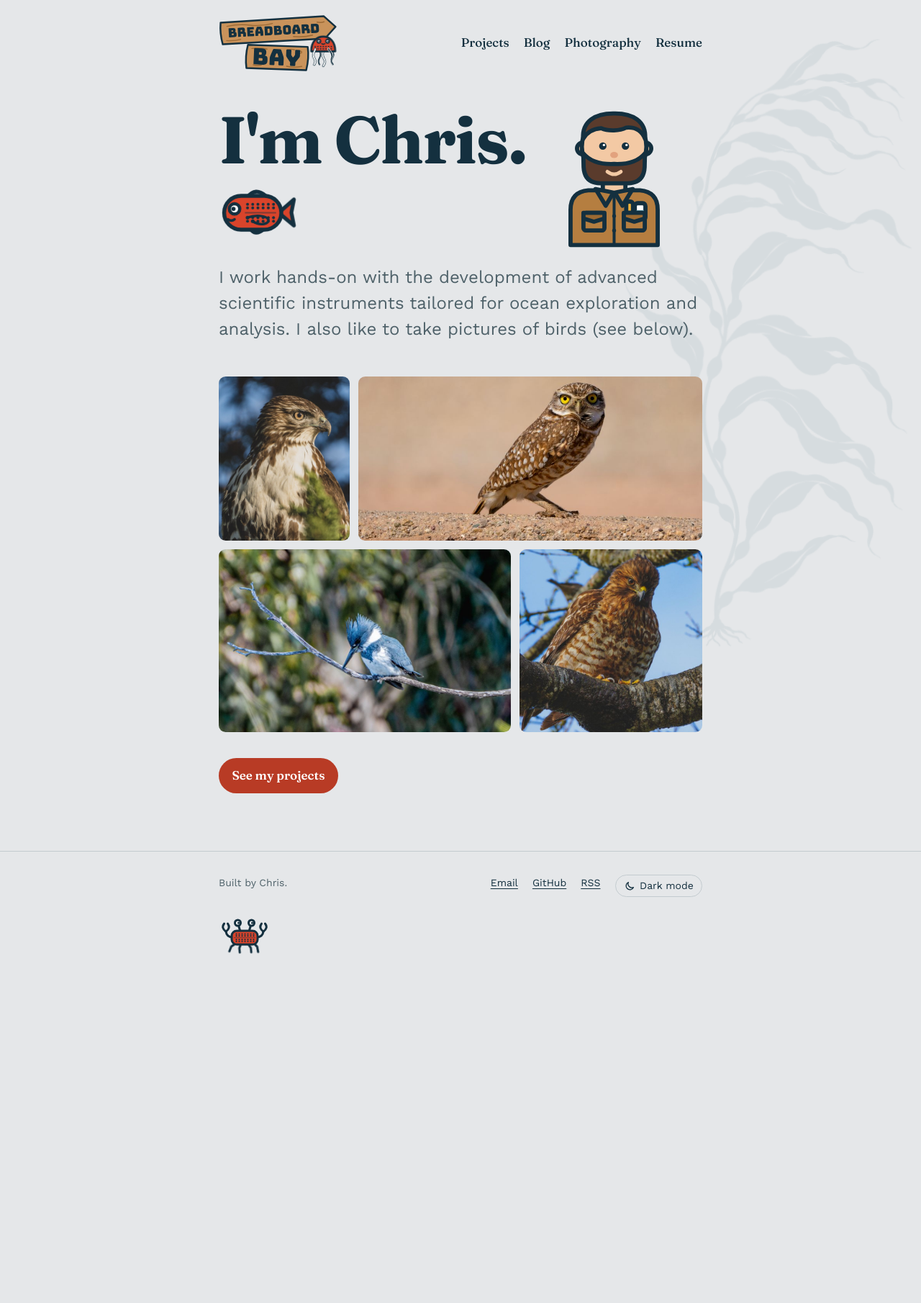
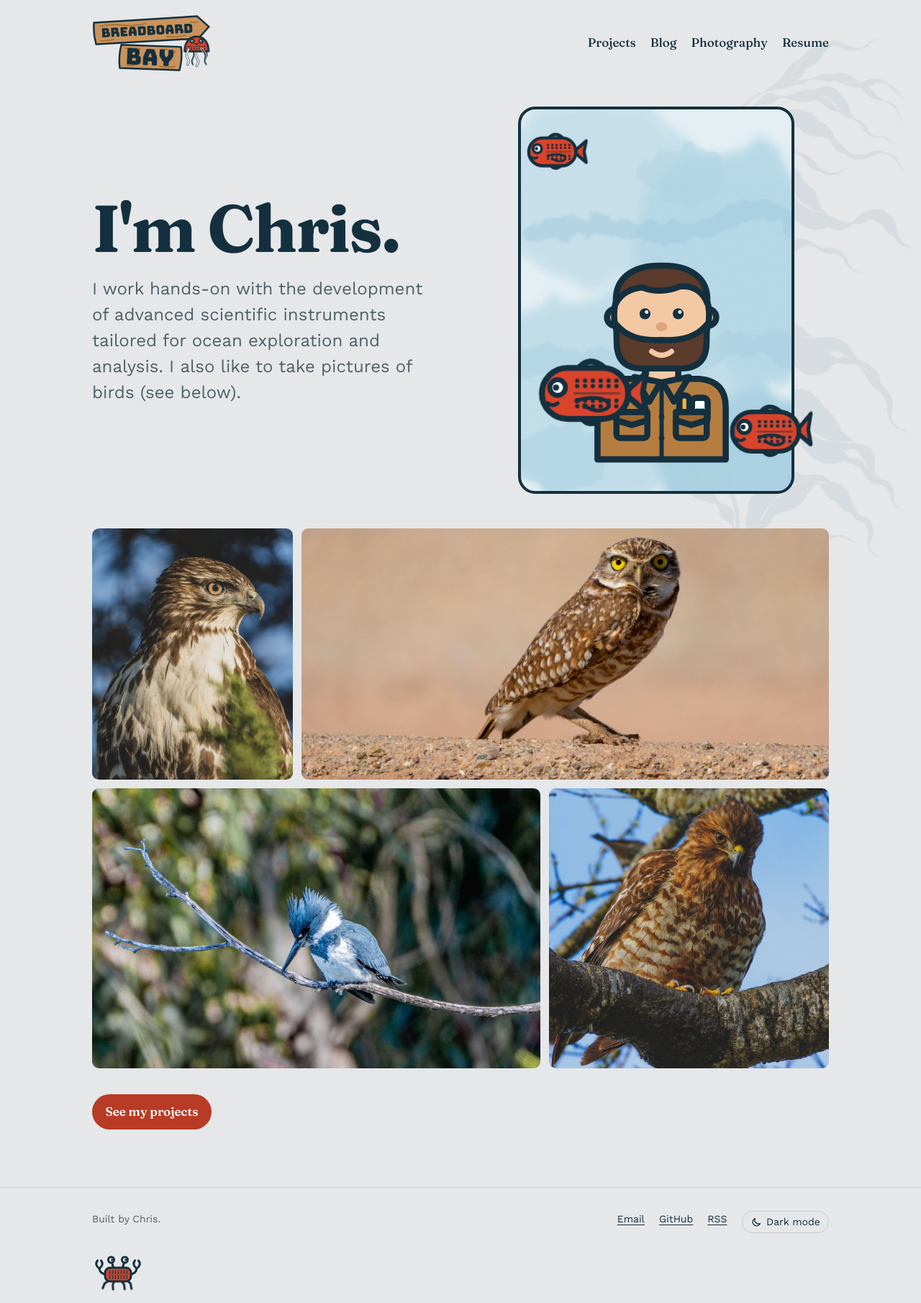
Before and after one commit to RobotCrabLab/Homepage, a Jekyll site: the page built from index.html, in a window 1280 px wide. Shown: the whole page at 72% size. Built offline with Jekyll 4.4.1, drawn with Linux system fonts in a browser that asks for light colours; before the commit the page ends 1342 px from its top, so only the background shows below that.

Commit message:
Two-column home intro with a framed watercolor portrait card
The summary takes the left half; the right half is a framed card with
the cartoon scientist on a light-blue watercolor wash and three
breadboard fish swimming left through it, one breaking out of the frame.
The home page uses the wider layout so each half has room.

Co-Authored-By: Claude Opus 5.5 <noreply@anthropic.com>
Claude-Session: https://claude.ai/code/session_01MMDVxXAekaRt7NRydvis2Y

```diff
--- a/assets/css/style.css
+++ b/assets/css/style.css
@@ -335,12 +335,24 @@ img { max-width: 100%; height: auto; }
   margin: 0;
 }
 .hero .lede { font-size: clamp(1.25rem, 2.6vw, 1.5rem); margin-top: 1.25rem; }
-/* A little cartoon of Chris stands to the right of the greeting, centered in the
-   space between the end of the heading and the right margin */
-.hero-head { display: flex; align-items: flex-start; }  /* tops line up: the heading's letters with the top of his head */
-.hero-me { width: clamp(5.6rem, 15.4vw, 9.8rem); height: auto; flex: none; margin: -0.15rem auto 0; }
-/* The breadboard fish swims along under the greeting. It keeps the same colors in both themes, like the jelly. */
-.hero-fish { display: block; width: clamp(4.5rem, 12vw, 7rem); height: auto; margin-top: 1rem; overflow: visible; }
+/* The home page is a wider landing page: the intro text takes one half,
+   and a framed portrait card takes the other. */
+.home .wrap { max-width: calc(64rem + 2 * var(--gutter)); }
+.hero-grid { display: grid; grid-template-columns: 1fr 1fr; gap: clamp(1.5rem, 5vw, 4rem); align-items: center; }
+.hero-text .lede { margin-bottom: 0; }
+
+.portrait-card {
+  position: relative; margin: 0; width: min(100%, 24rem); justify-self: center;
+  aspect-ratio: 5 / 7;
+}
+/* The frame and its watercolor wash; the fish can swim past its edges */
+.portrait-wash {
+  position: absolute; inset: 0; border: 4px solid #14303F; border-radius: 1.5rem;
+  background: #EAF4F8 url("../images/watercolor-blue.svg") center / cover no-repeat;
+}
+.portrait-me { position: absolute; left: 22%; bottom: 7%; width: 60%; height: auto; }
+
+/* Breadboard fish: same colors in both themes, like the jelly */
 .bb-fish-fill { fill: #D9442B; stroke: #14303F; stroke-width: 3; stroke-linejoin: round; }
 .bb-fish-line { fill: none; stroke: #14303F; stroke-width: 3; stroke-linecap: round; }
 .bb-fish-divider { stroke: #14303F; stroke-width: 1.2; opacity: 0.45; }
@@ -348,11 +360,27 @@ img { max-width: 100%; height: auto; }
 .bb-fish-wire { fill: none; stroke: #14303F; stroke-width: 1.9; stroke-linecap: round; }
 .bb-fish-eye { fill: #FFFFFF; stroke: #14303F; stroke-width: 2.5; }
 .bb-fish-mouth { fill: none; stroke: #14303F; stroke-width: 2; stroke-linecap: round; }
-.hero-fish { animation: fish-bob 5s ease-in-out infinite; }
-.hero-fish .bb-fish-tail { transform-box: fill-box; transform-origin: 0% 50%; animation: fish-wag 1.6s ease-in-out infinite; }
-@keyframes fish-bob { 0%, 100% { transform: translate(0, 0); } 50% { transform: translate(4px, -3px); } }
+
+/* Three fish swimming left, placed like the sketch */
+.card-fish { position: absolute; height: auto; overflow: visible; z-index: 1; }
+.card-fish-1 { left: 3%;  top: 6%;   width: 24%; }   /* small, upper left */
+.card-fish-2 { left: 6%;  top: 63%;  width: 44%; }   /* big, passing in front of his chest */
+.card-fish-3 { left: 77%; top: 76%;  width: 34%; }   /* breaking out past the right edge */
+.card-fish { animation: fish-swim 6s ease-in-out infinite; }
+.card-fish-2 { animation-duration: 7.5s; animation-delay: -2s; }
+.card-fish-3 { animation-duration: 5.2s; animation-delay: -3.5s; }
+.card-fish .bb-fish-tail { transform-box: fill-box; transform-origin: 0% 50%; animation: fish-wag 1.6s ease-in-out infinite; }
+.card-fish-2 .bb-fish-tail { animation-duration: 2.1s; }
+.card-fish-3 .bb-fish-tail { animation-duration: 1.3s; }
+@keyframes fish-swim { 0%, 100% { transform: translate(0, 0); } 50% { transform: translate(-7px, -4px); } }
 @keyframes fish-wag { 0%, 100% { transform: scaleX(1) skewY(0); } 50% { transform: scaleX(0.82) skewY(-8deg); } }
-@media (prefers-reduced-motion: reduce) { .hero-fish, .hero-fish .bb-fish-tail { animation: none; } }
+@media (prefers-reduced-motion: reduce) { .card-fish, .card-fish .bb-fish-tail { animation: none; } }
+
+/* Phones: stack the text above the card */
+@media (max-width: 40rem) {
+  .hero-grid { grid-template-columns: 1fr; }
+  .portrait-card { width: min(78%, 20rem); margin-top: 0.5rem; }
+}
 .actions { display: flex; flex-wrap: wrap; align-items: center; gap: 1rem 1.5rem; margin: 2rem 0 0; }
 
 .home-section { margin-top: clamp(2.5rem, 6vw, 4rem); }
--- a/index.html
+++ b/index.html
@@ -3,15 +3,20 @@ layout: default
 body_class: home
 ---
 <section class="hero">
-  <div class="wrap">
-    <div class="hero-head">
-      <div class="hero-title">
-        <h1>I'm {{ site.author }}.</h1>
-        {% include breadboard-fish.svg class="hero-fish" %}
-      </div>
-      <img class="hero-me" src="{{ '/assets/images/scientist.svg' | relative_url }}" alt="" width="70" height="90">
+  <div class="wrap hero-grid">
+    <div class="hero-text">
+      <h1>I'm {{ site.author }}.</h1>
+      <p class="lede">{{ site.tagline }} I also like to take pictures of birds (see below).</p>
     </div>
-    <p class="lede">{{ site.tagline }} I also like to take pictures of birds (see below).</p>
+    <!-- A framed portrait card: the cartoon scientist on a watercolor wash,
+         with breadboard fish swimming left through (and out of) the frame -->
+    <figure class="portrait-card" aria-hidden="true">
+      <div class="portrait-wash"></div>
+      <img class="portrait-me" src="{{ '/assets/images/scientist.svg' | relative_url }}" alt="" width="70" height="90">
+      {% include breadboard-fish.svg class="card-fish card-fish-1" %}
+      {% include breadboard-fish.svg class="card-fish card-fish-2" %}
+      {% include breadboard-fish.svg class="card-fish card-fish-3" %}
+    </figure>
   </div>
 </section>
 
```
Also changed, not shown: assets/images/watercolor-blue.svg (added).
